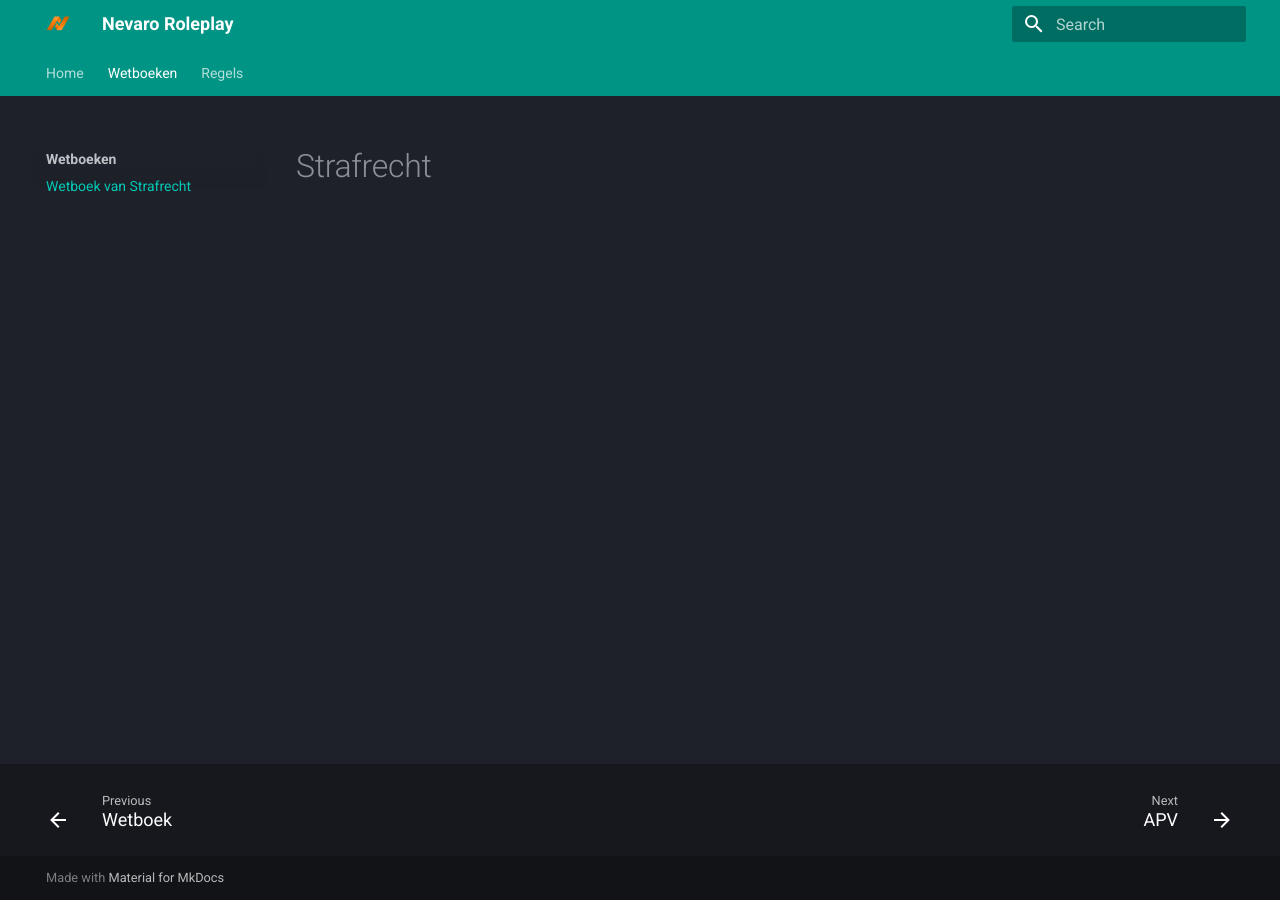
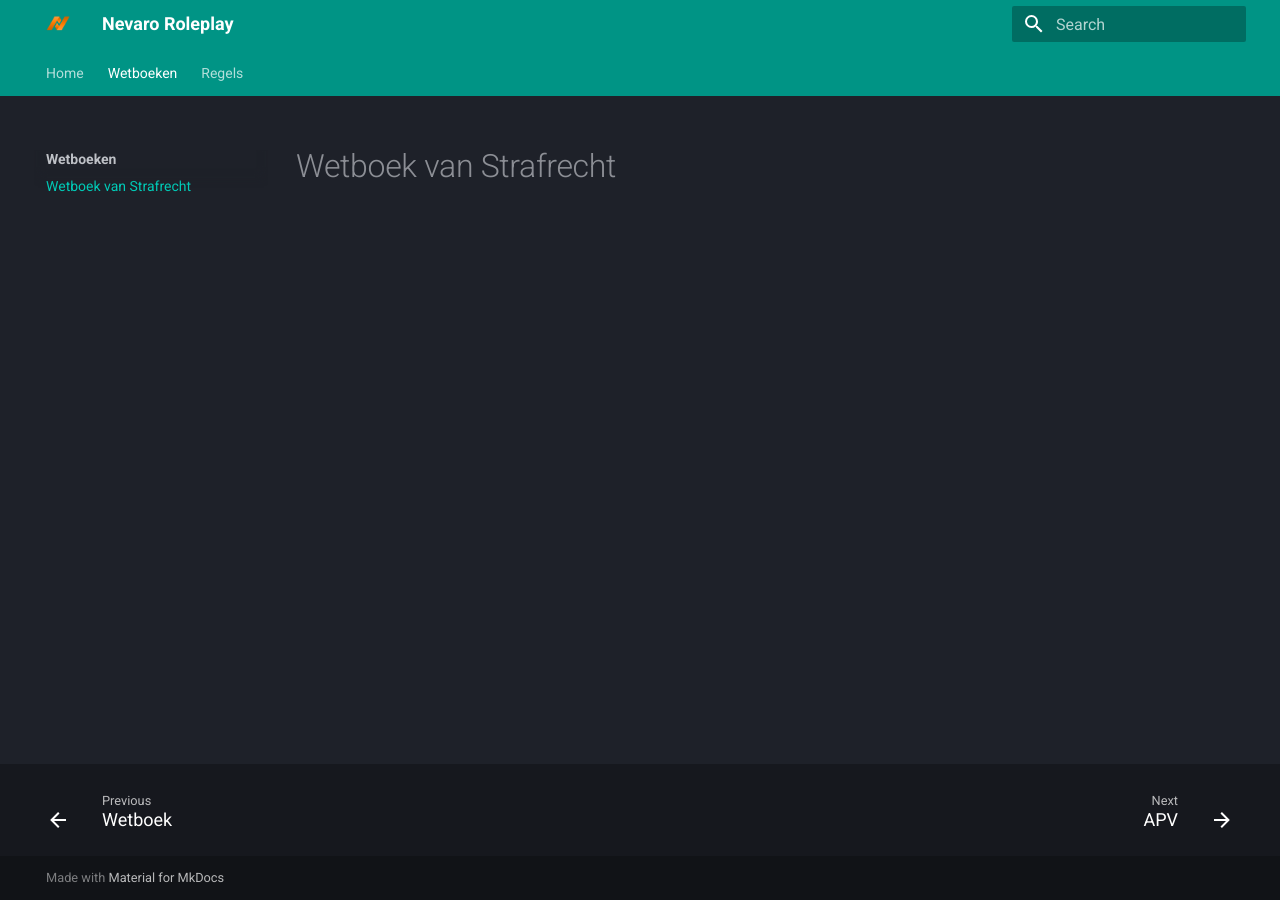
Before and after one commit to MythicalLapis0181/NevaroRP-Docs, an MkDocs documentation site: the page built from docs/wetboek/strafrecht.md, in a window 1280 px wide. Built offline with MkDocs 1.6.1 and Material for MkDocs 9.7.7, drawn with Linux system fonts in a browser that asks for light colours.

Commit message:
Update strafrecht.md

```diff
--- a/docs/wetboek/strafrecht.md
+++ b/docs/wetboek/strafrecht.md
@@ -1 +1 @@
-# Strafrecht
+# Wetboek van Strafrecht
```
